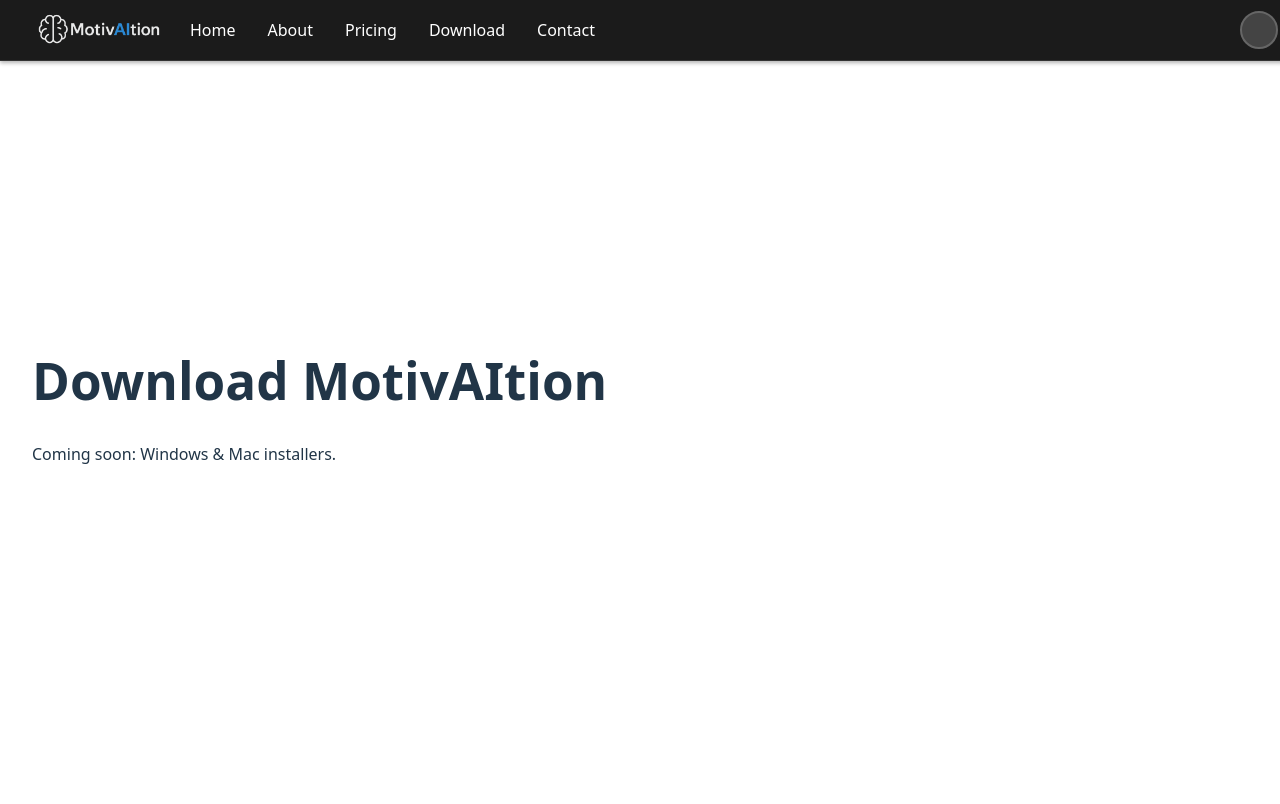
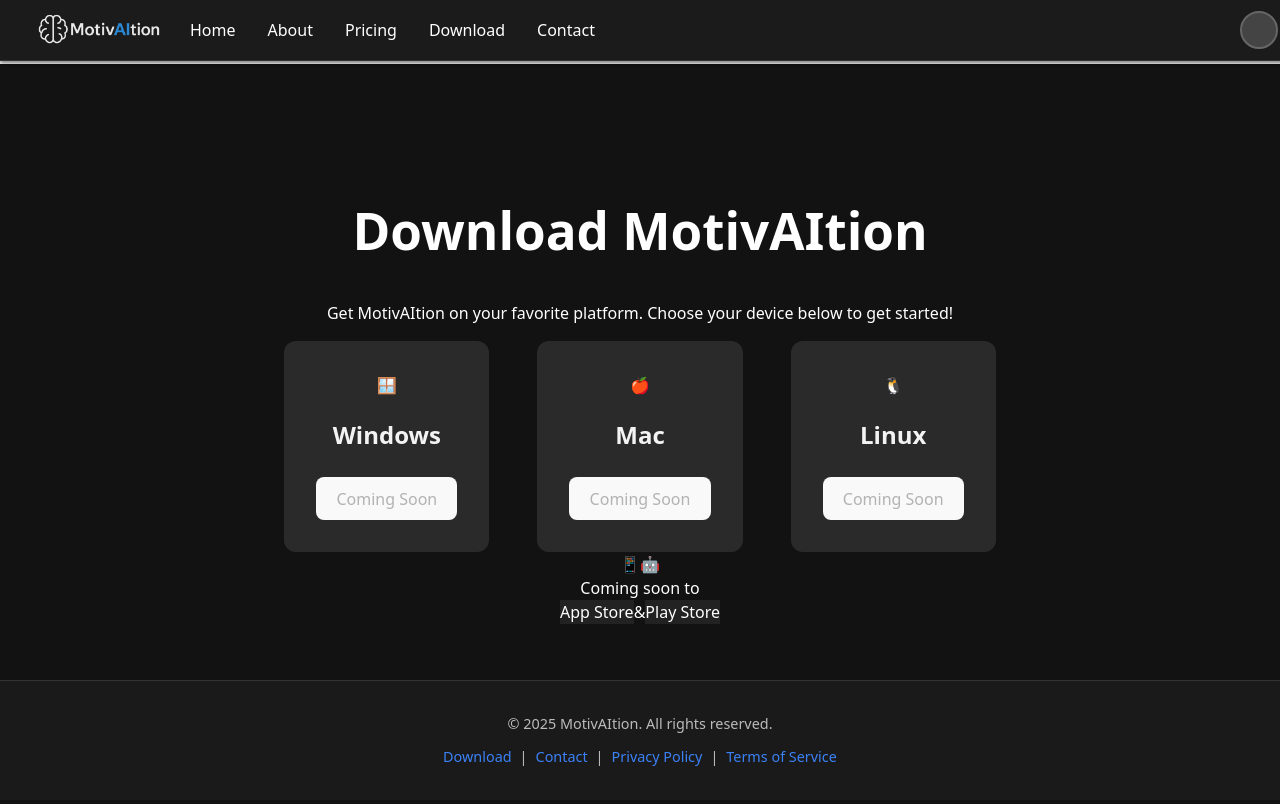
Before and after one commit to Yanay-Cohen/MotivAItation-Website, a React (Vite) app: page /download in a window 1280 px wide. Shown: the top 804 px of the page. Built offline with nearby package versions, Linux system fonts and the light colour scheme.

Commit message:
did download page, still need to add finalization, layout improvements and fix stuff

```diff
--- a/src/pages/Download.tsx
+++ b/src/pages/Download.tsx
@@ -1,9 +1,55 @@
-// src/pages/Download.tsx
+import Navbar from '../components/Navbar';
+import Footer from '../components/Footer';
+
 export default function Download() {
   return (
-    <div style={{ padding: '2rem' }}>
-      <h1>Download MotivAItion</h1>
-      <p>Coming soon: Windows & Mac installers.</p>
-    </div>
+    <>
+      <Navbar />
+      <main className="home-wrapper min-h-screen flex flex-col">
+        <section className="features-preview" style={{ padding: '2rem 1rem', background: 'transparent', marginTop: 0 }}>
+          <h1 className="text-4xl font-extrabold text-blue-400 mb-2 text-center">Download MotivAItion</h1>
+          <p className="text-lg text-gray-300 mb-10 text-center max-w-xl mx-auto">
+            Get MotivAItion on your favorite platform. Choose your device below to get started!
+          </p>
+          <div className="flex flex-col md:flex-row gap-8 max-w-5xl mx-auto justify-center items-stretch">
+            <div className="features-grid flex-1 gap-8">
+              {/* Windows */}
+              <div className="feature-item flex flex-col items-center">
+                <span className="text-5xl mb-4">🪟</span>
+                <h2 className="text-xl font-bold mb-2">Windows</h2>
+                <button className="w-full mb-2 bg-blue-500 text-white font-bold py-2 rounded-lg hover:bg-white hover:text-blue-500 transition" disabled>Coming Soon</button>
+              </div>
+              {/* Mac */}
+              <div className="feature-item flex flex-col items-center">
+                <span className="text-5xl mb-4">🍎</span>
+                <h2 className="text-xl font-bold mb-2">Mac</h2>
+                <button className="w-full mb-2 bg-blue-500 text-white font-bold py-2 rounded-lg hover:bg-white hover:text-blue-500 transition" disabled>Coming Soon</button>
+              </div>
+              {/* Linux */}
+              <div className="feature-item flex flex-col items-center">
+                <span className="text-5xl mb-4">🐧</span>
+                <h2 className="text-xl font-bold mb-2">Linux</h2>
+                <button className="w-full mb-2 bg-blue-500 text-white font-bold py-2 rounded-lg hover:bg-white hover:text-blue-500 transition" disabled>Coming Soon</button>
+              </div>
+            </div>
+            {/* Coming Soon Mobile Apps */}
+            <div className="flex flex-col justify-center items-center md:items-start md:justify-center md:ml-8 mt-24 md:mt-0 min-w-[220px]">
+              <div className="flex items-center gap-3 mb-2">
+                <span className="text-3xl">📱</span>
+                <span className="text-3xl">🤖</span>
+              </div>
+              <div className="text-blue-400 font-bold text-lg mb-1">Coming soon to</div>
+              <div className="flex items-center gap-2 text-white text-sm font-semibold">
+                <span className="bg-[#222] px-3 py-1 rounded">App Store</span>
+                <span className="text-blue-400 font-bold">&</span>
+                <span className="bg-[#222] px-3 py-1 rounded">Play Store</span>
+              </div>
+            </div>
+          </div>
+        </section>
+        <div className="flex-1" />
+        <Footer />
+      </main>
+    </>
   );
 }
```
